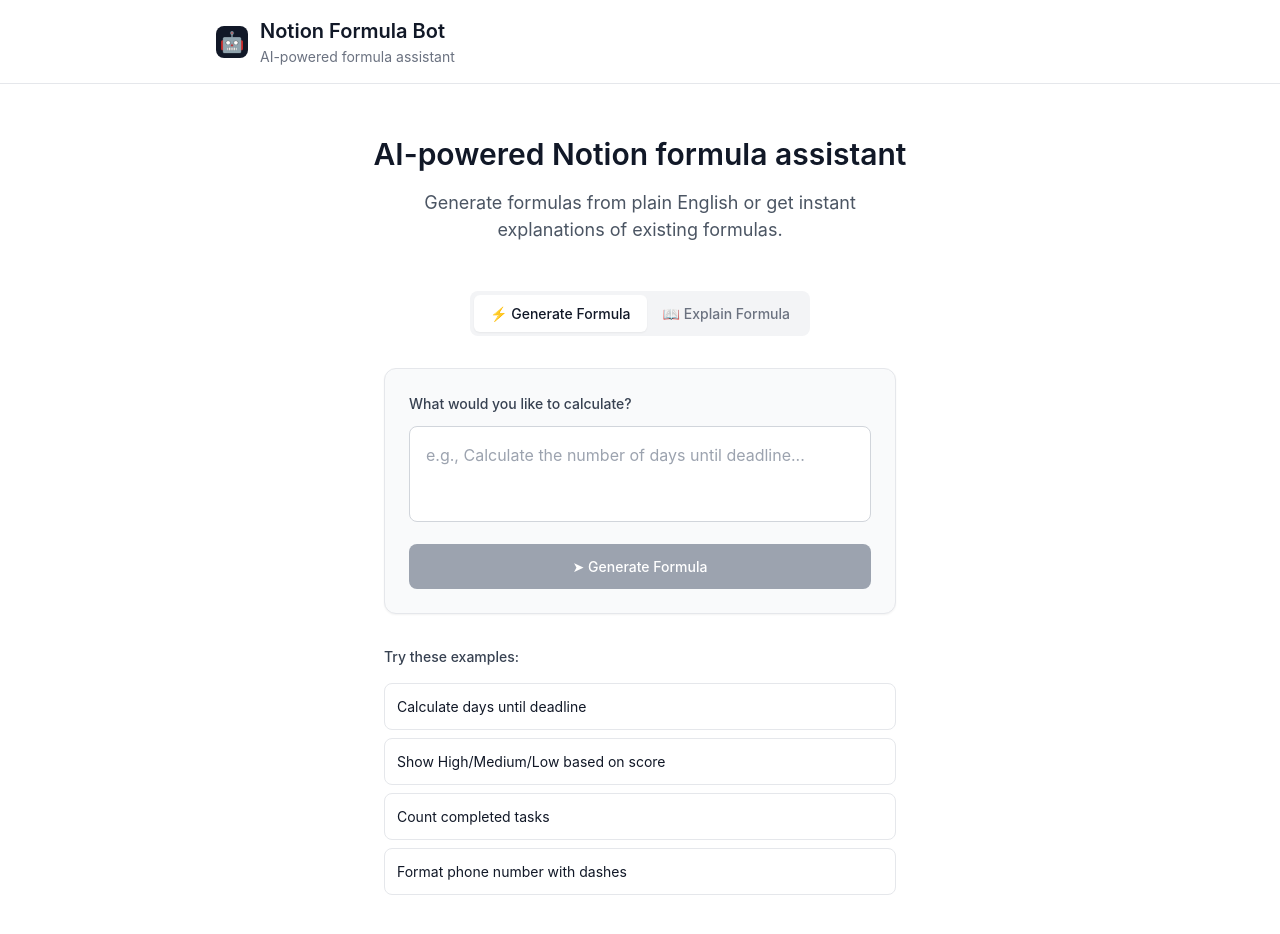
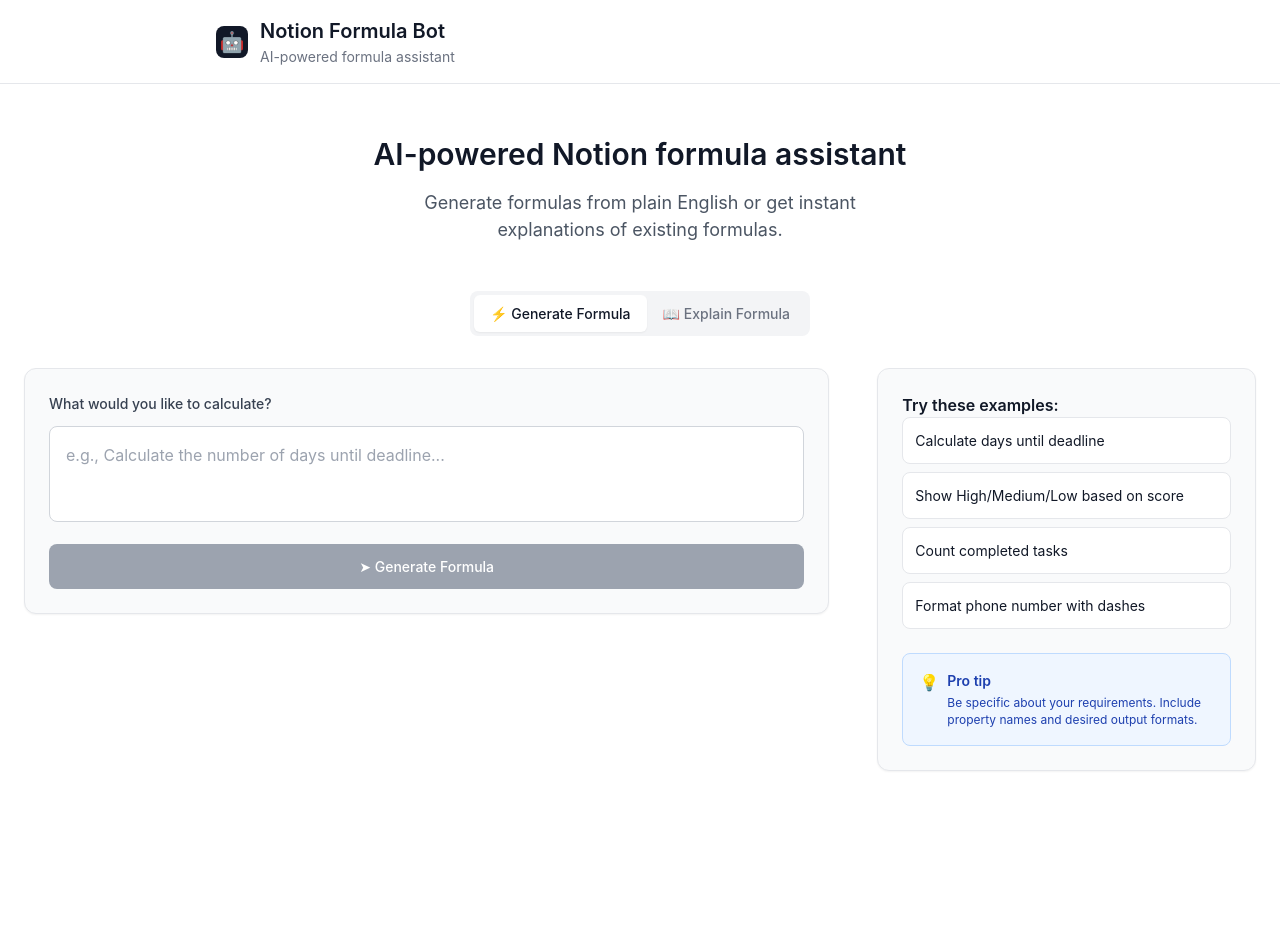
Before and after one commit to xavier211192/notionformulabot, a Next.js app: page /app in a window 1280 px wide. Shown: the top 934 px of the page. After the commit the page ends 819 px from the top, so only its background shows below. Built offline with nearby package versions, Linux system fonts and the light colour scheme.

Commit message:
Updated the layout of the UI

```diff
--- a/app/app/page.tsx
+++ b/app/app/page.tsx
@@ -155,7 +155,8 @@
       </div>
 
       {/* Main content */}
-      <div style={{ maxWidth: '896px', margin: '0 auto', padding: '48px 24px' }}>
+      <div style={{ maxWidth: '1280px', margin: '0 auto', padding: '48px 24px' }}>
+        {/* Hero section */}
         <div style={{ textAlign: 'center', marginBottom: '48px' }}>
           <h2 style={{ fontSize: '30px', fontWeight: '600', color: '#111827', marginBottom: '12px' }}>
             AI-powered Notion formula assistant
@@ -165,7 +166,7 @@
           </p>
         </div>
 
-        {/* Tabs */}
+        {/* Tab switcher */}
         <div style={{ display: 'flex', justifyContent: 'center', marginBottom: '32px' }}>
           <div style={{ backgroundColor: '#f3f4f6', padding: '4px', borderRadius: '8px', display: 'inline-flex' }}>
             <button
@@ -211,8 +212,11 @@
           </div>
         </div>
 
+        {/* Two-column layout */}
+        <div className="grid grid-cols-1 lg:grid-cols-3 gap-8 lg:gap-12">
+          {/* Left Column - Main Interface */}
+          <div className="lg:col-span-2">
             {/* Input Form */}
-        <div style={{ maxWidth: '512px', margin: '0 auto' }}>
             <div style={{
               backgroundColor: '#f9fafb',
               border: '1px solid #e5e7eb',
@@ -399,69 +403,28 @@
               </div>
             )}
 
-          {/* Example Prompts */}
-          <div style={{ marginTop: '32px' }}>
-            <h3 style={{
-              fontSize: '14px',
-              fontWeight: '500',
-              color: '#374151',
-              marginBottom: '16px'
-            }}>
-              {activeTab === 'generate' ? 'Try these examples:' : 'Example formulas to explain:'}
-            </h3>
-            <div style={{ display: 'grid', gridTemplateColumns: '1fr', gap: '8px' }}>
-              {(activeTab === 'generate' ? generateExamples : explainExamples).map((example, index) => (
-                <button
-                  key={index}
-                  onClick={() => setInput(example)}
-                  style={{
-                    textAlign: 'left',
-                    padding: '12px',
-                    fontSize: '14px',
-                    backgroundColor: 'white',
-                    border: '1px solid #e5e7eb',
-                    borderRadius: '8px',
-                    cursor: 'pointer',
-                    transition: 'all 0.2s',
-                    fontFamily: activeTab === 'explain' ? 'Monaco, Consolas, monospace' : 'inherit'
-                  }}
-                  onMouseEnter={(e) => {
-                    e.currentTarget.style.backgroundColor = '#f9fafb'
-                    e.currentTarget.style.borderColor = '#d1d5db'
-                  }}
-                  onMouseLeave={(e) => {
-                    e.currentTarget.style.backgroundColor = 'white'
-                    e.currentTarget.style.borderColor = '#e5e7eb'
-                  }}
-                >
-                  {example}
-                </button>
-              ))}
-            </div>
-          </div>
-
-          {/* Usage Counter */}
-          {dailyUsage >= 3 && (
-            <div style={{ marginTop: '48px', paddingTop: '24px', borderTop: '1px solid #e5e7eb' }}>
+            {/* Progress bar/usage counter - right under results */}
+            {result && dailyUsage >= 3 && (
               <div style={{
-                backgroundColor: dailyUsage >= dailyLimit ? '#fef2f2' : '#f9fafb',
-                border: `1px solid ${dailyUsage >= dailyLimit ? '#fecaca' : '#e5e7eb'}`,
-                borderRadius: '8px',
-                padding: '16px'
+                backgroundColor: dailyUsage >= dailyLimit ? '#fef2f2' : '#eff6ff',
+                border: `1px solid ${dailyUsage >= dailyLimit ? '#fecaca' : '#bfdbfe'}`,
+                borderRadius: '12px',
+                padding: '16px',
+                marginBottom: '24px'
               }}>
                 <div style={{ display: 'flex', alignItems: 'center', justifyContent: 'space-between' }}>
                   <div>
                     <p style={{
                       fontSize: '14px',
                       fontWeight: '500',
-                      color: dailyUsage >= dailyLimit ? '#dc2626' : '#374151',
+                      color: dailyUsage >= dailyLimit ? '#dc2626' : '#1e40af',
                       margin: 0
                     }}>
                       {dailyUsage >= dailyLimit ? 'Daily limit reached' : 'Getting close to daily limit'}
                     </p>
                     <p style={{
                       fontSize: '12px',
-                      color: dailyUsage >= dailyLimit ? '#dc2626' : '#6b7280',
+                      color: dailyUsage >= dailyLimit ? '#dc2626' : '#1e40af',
                       margin: 0
                     }}>
                       {dailyUsage} of {dailyLimit} formulas used today • Resets tomorrow
@@ -497,8 +460,92 @@
                   </div>
                 </div>
               </div>
+            )}
           </div>
-          )}
+
+          {/* Right Column - Examples Sidebar */}
+          <div className="lg:sticky lg:top-12 lg:h-fit">
+            <div style={{
+              backgroundColor: '#f9fafb',
+              border: '1px solid #e5e7eb',
+              borderRadius: '12px',
+              padding: '24px',
+              boxShadow: '0 1px 2px 0 rgba(0, 0, 0, 0.05)'
+            }}>
+              <h3 style={{
+                fontSize: '16px',
+                fontWeight: '600',
+                color: '#111827',
+                marginBottom: '16px',
+                margin: 0
+              }}>
+                {activeTab === 'generate' ? 'Try these examples:' : 'Example formulas to explain:'}
+              </h3>
+
+              <div style={{ display: 'flex', flexDirection: 'column', gap: '8px', marginBottom: '24px' }}>
+                {(activeTab === 'generate' ? generateExamples : explainExamples).map((example, index) => (
+                  <button
+                    key={index}
+                    onClick={() => setInput(example)}
+                    style={{
+                      width: '100%',
+                      textAlign: 'left',
+                      padding: '12px',
+                      fontSize: '14px',
+                      backgroundColor: 'white',
+                      border: '1px solid #e5e7eb',
+                      borderRadius: '8px',
+                      cursor: 'pointer',
+                      transition: 'all 0.2s',
+                      fontFamily: activeTab === 'explain' ? 'Monaco, Consolas, monospace' : 'inherit'
+                    }}
+                    onMouseEnter={(e) => {
+                      e.currentTarget.style.backgroundColor = '#f3f4f6'
+                      e.currentTarget.style.borderColor = '#d1d5db'
+                    }}
+                    onMouseLeave={(e) => {
+                      e.currentTarget.style.backgroundColor = 'white'
+                      e.currentTarget.style.borderColor = '#e5e7eb'
+                    }}
+                  >
+                    {example}
+                  </button>
+                ))}
+              </div>
+
+              {/* Pro tip card */}
+              <div style={{
+                backgroundColor: '#eff6ff',
+                border: '1px solid #bfdbfe',
+                borderRadius: '8px',
+                padding: '16px'
+              }}>
+                <div style={{ display: 'flex', alignItems: 'flex-start', gap: '8px' }}>
+                  <span style={{ fontSize: '16px' }}>💡</span>
+                  <div>
+                    <h4 style={{
+                      fontSize: '14px',
+                      fontWeight: '600',
+                      color: '#1e40af',
+                      margin: '0 0 4px 0'
+                    }}>
+                      Pro tip
+                    </h4>
+                    <p style={{
+                      fontSize: '12px',
+                      color: '#1e40af',
+                      margin: 0,
+                      lineHeight: '1.4'
+                    }}>
+                      {activeTab === 'generate'
+                        ? 'Be specific about your requirements. Include property names and desired output formats.'
+                        : 'Paste formulas exactly as they appear in Notion for the most accurate explanations.'}
+                    </p>
+                  </div>
+                </div>
+              </div>
+            </div>
+          </div>
         </div>
       </div>
 
--- a/app/landing/page.tsx
+++ b/app/landing/page.tsx
@@ -9,18 +9,23 @@
     e.preventDefault()
     if (!email.trim()) return
 
+    if (typeof window !== 'undefined') {
       const waitlistEmails = JSON.parse(localStorage.getItem('waitlist-emails') || '[]')
       if (!waitlistEmails.includes(email)) {
         waitlistEmails.push(email)
         localStorage.setItem('waitlist-emails', JSON.stringify(waitlistEmails))
+      }
     }
 
     setJoined(true)
   }
 
   const getWaitlistCount = () => {
+    if (typeof window !== 'undefined') {
       const emails = JSON.parse(localStorage.getItem('waitlist-emails') || '[]')
       return emails.length
+    }
+    return 0
   }
 
   if (joined) {
```
Lines whose indentation alone changed are shown as unchanged.
